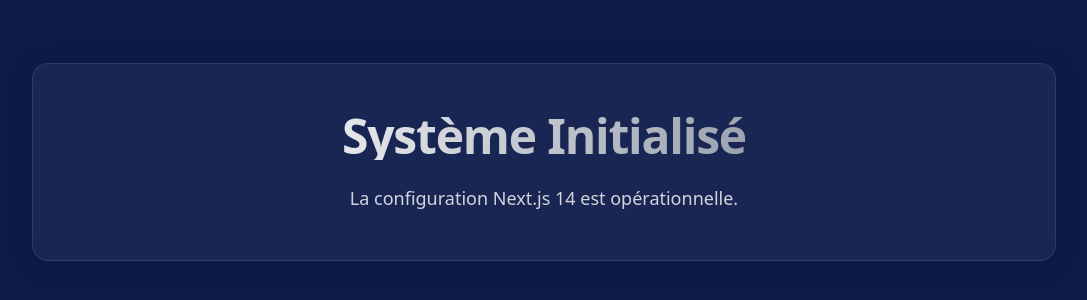
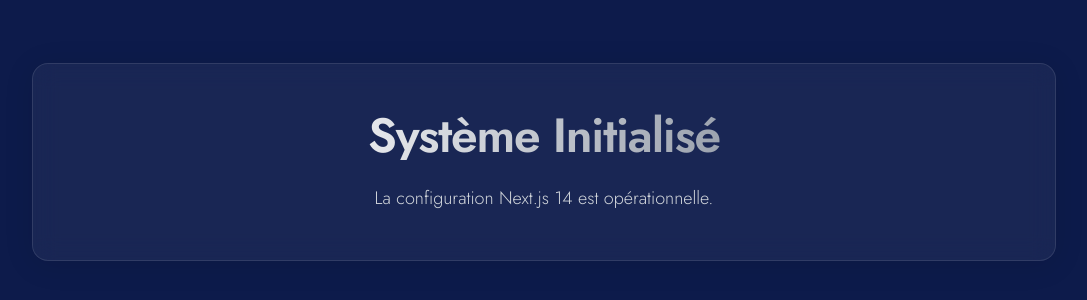
Before and after one commit to gabita30/Mamimou, a Next.js app: page / in a window 1280 px wide. Shown: the part 238-538 px from the top of the page, without its empty margins (96-1183 px from the left). Built offline with nearby package versions, Linux system fonts and the light colour scheme.

Commit message:
Update layout.tsx

```diff
--- a/app/layout.tsx
+++ b/app/layout.tsx
@@ -1,19 +1,25 @@
-import type { Metadata } from "next";
-import "./globals.css";
+import type { Metadata } from 'next'
+import './globals.css'
 
 export const metadata: Metadata = {
-  title: "Nouveau Projet",
-  description: "Créé avec Next.js",
-};
+  title: 'Désirs — Rencontres exclusives',
+  description: 'Rencontres adultes exclusives',
+}
 
-export default function RootLayout({
-  children,
-}: Readonly<{
-  children: React.ReactNode;
-}>) {
+export default function RootLayout({ children }: { children: React.ReactNode }) {
   return (
     <html lang="fr">
-      <body>{children}</body>
+      <head>
+        <link rel="preconnect" href="https://fonts.googleapis.com" />
+        <link rel="preconnect" href="https://fonts.gstatic.com" crossOrigin="" />
+        <link
+          href="https://fonts.googleapis.com/css2?family=Cormorant+Garamond:ital,wght@0,300;0,400;0,600;1,300;1,400&family=Jost:wght@300;400;500;600&display=swap"
+          rel="stylesheet"
+        />
+      </head>
+      <body style={{ margin: 0, backgroundColor: '#0D1B4B', color: 'white', fontFamily: "'Jost', sans-serif" }}>
+        {children}
+      </body>
     </html>
-  );
+  )
 }
```
